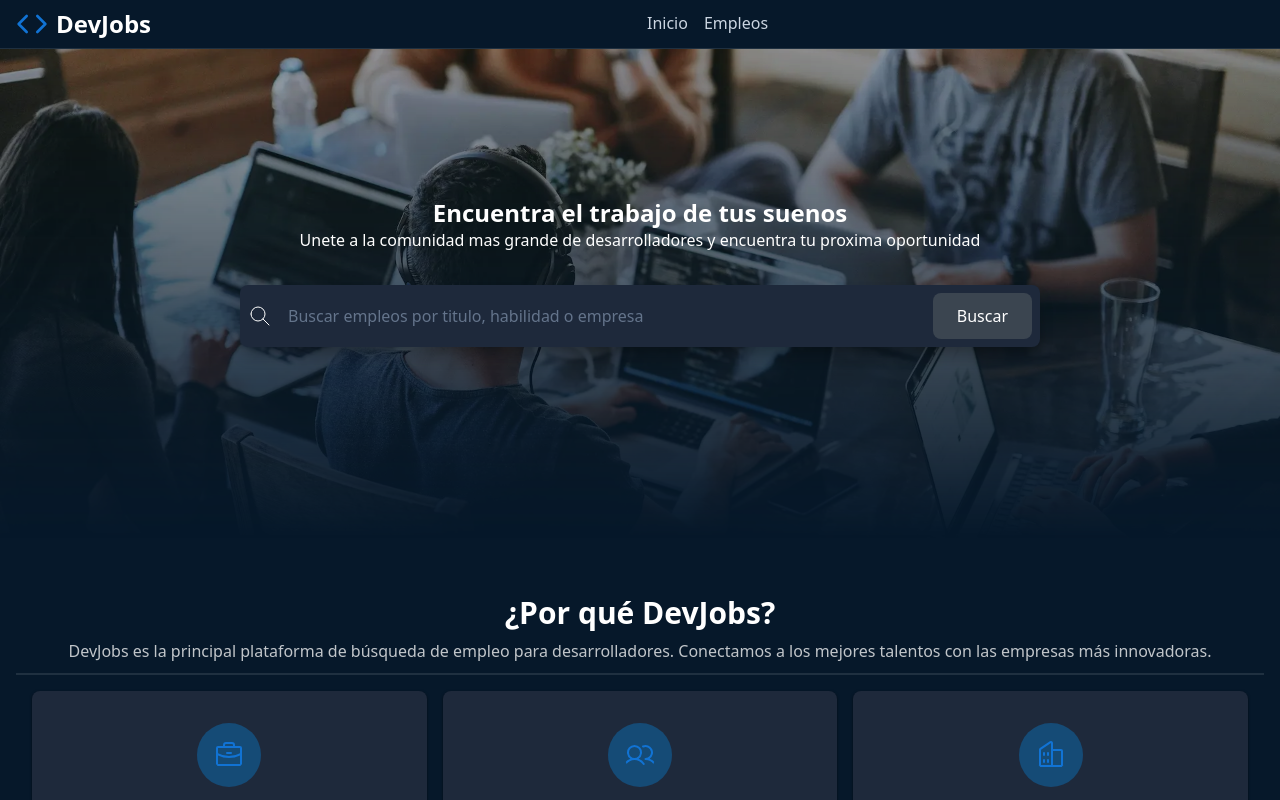
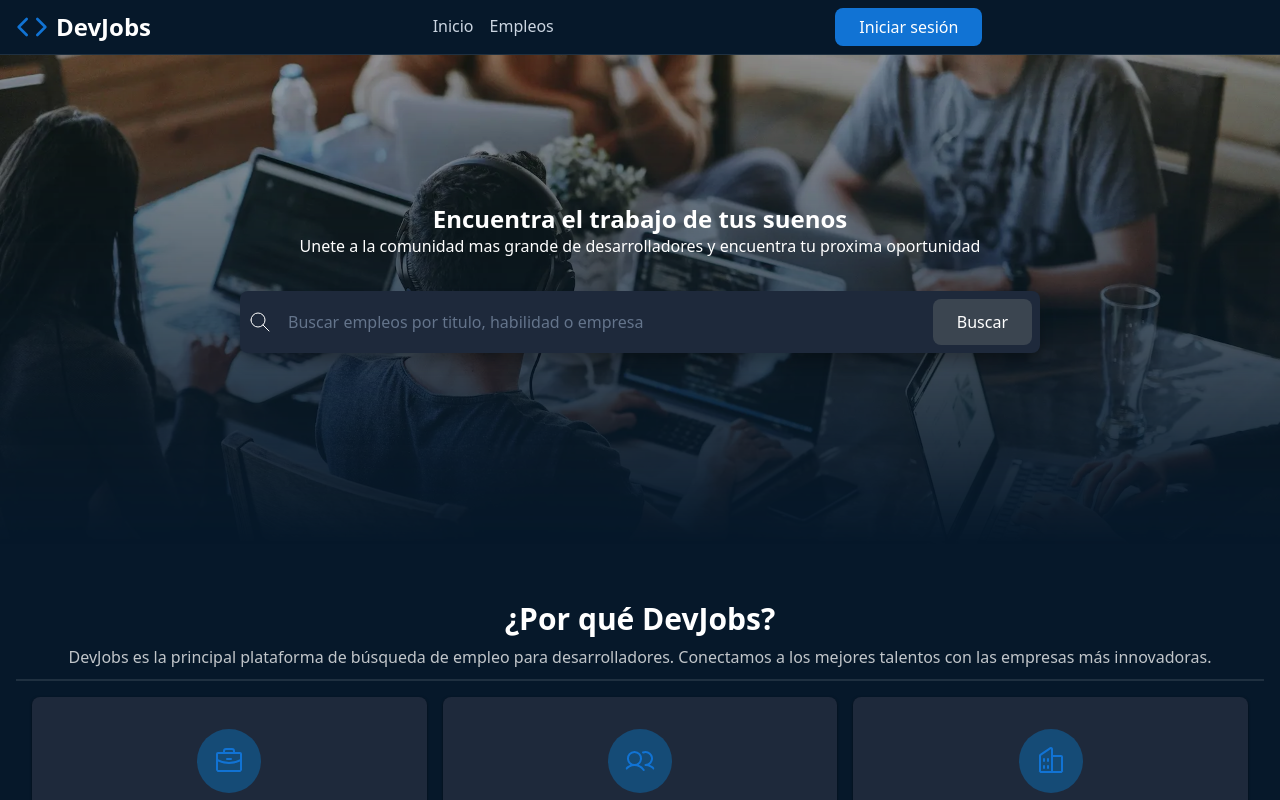
Before and after one commit to andresvaldezt/react-router-zustand, a React (Vite) app: page / in a window 1280 px wide. Shown: the top 800 px of the page. Built offline with nearby package versions, Linux system fonts and the light colour scheme.

Commit message:
Implement authentication context

```diff
--- a/src/App.jsx
+++ b/src/App.jsx
@@ -2,6 +2,7 @@ import { lazy, Suspense } from 'react'
 import{ Routes, Route } from 'react-router'
 import { Header } from './components/Header.jsx'
 import { Footer } from './components/Footer.jsx'
+import { useState } from 'react'
 
 const HomePage = lazy(() => import('./pages/Home.jsx'))
 const SearchPage = lazy(() => import('./pages/Search.jsx'))
@@ -13,7 +14,7 @@ function App() {
 
   return (
     <>
-    <Header/>
+    <Header />
     <Suspense fallback={<div style={{maxWidth: '1280px', margin: '0 auto', padding: '0 1rem' }}>Cargando...</div>}>
       <Routes>
         <Route path="/" element={ <HomePage/> } />
--- a/src/components/Header.jsx
+++ b/src/components/Header.jsx
@@ -1,7 +1,12 @@
 import { Link } from "./Link"
 import { NavLink } from "react-router"
+import { useContext } from "react"
+import { AuthContext } from "../context/AuthContext"
 
 export function Header(){
+
+    const { isLoggedIn, login, logout } = useContext(AuthContext)
+
     return(
         <header>
             <Link href="/" style={{textDecoration: 'none'}}>
@@ -29,6 +34,13 @@ export function Header(){
                         Empleos
                 </NavLink>
             </nav>
+
+            {
+                isLoggedIn
+                    ? <button className={`job-apply-button`} onClick={logout}>Cerrar sesión</button>
+                    : <button className={`job-apply-button`} onClick={login}>Iniciar sesión</button>
+            }
+
             <div>
                 <devjobs-avatar
                 service="google"
--- /dev/null
+++ b/src/context/AuthContext.jsx
@@ -0,0 +1,25 @@
+import { createContext, useState } from "react";
+
+export const AuthContext = createContext()
+
+export function AuthProvider ({ children }){
+    const [isLoggedIn, setIsLoggedIn] = useState(false)
+
+    const login = () => {
+        setIsLoggedIn(true)
+    }
+
+    const logout = () => {
+        setIsLoggedIn(false)
+    }
+
+    const value = {
+        isLoggedIn,
+        login,
+        logout,
+    }
+
+    return <AuthContext value={value}>
+        {children}
+    </AuthContext>
+}
--- a/src/main.jsx
+++ b/src/main.jsx
@@ -1,11 +1,14 @@
 import { StrictMode } from 'react'
 import { BrowserRouter } from 'react-router'
+import { AuthProvider } from './context/AuthContext.jsx'
 import { createRoot } from 'react-dom/client'
 import './index.css'
 import App from './App.jsx'
 
 createRoot(document.getElementById('root')).render(
   <BrowserRouter>
-    <App />
+    <AuthProvider>
+      <App /> {/**children */}
+    </AuthProvider>
   </BrowserRouter>,
 )
--- a/src/pages/Detail.jsx
+++ b/src/pages/Detail.jsx
@@ -1,8 +1,9 @@
-import { useState, useEffect } from "react"
+import { useState, useEffect, useContext } from "react"
 import {  useParams, useNavigate } from "react-router"
 import { Link } from "../components/Link"
 import snarkdown from "snarkdown"
 import styles from "./Detail.module.css"
+import { AuthContext } from "../context/AuthContext"
 
 
 function JobSection({ title, content }){
@@ -20,13 +21,9 @@ function JobSection({ title, content }){
     )
 }
 
-export default function JobDetail(){
-    const { jobId } = useParams()
-    const navigate = useNavigate()
+function DetailApplyButton () {
 
-    const [job, setJob] = useState(null)
-    const [loading, setLoading] = useState(true)
-    const [err, setError] = useState(null)
+    const { isLoggedIn } = useContext(AuthContext)
     const [isApplied,setIsApplied] = useState(false)
 
     const text = isApplied ? 'Aplicado' : 'Aplicar';
@@ -35,6 +32,21 @@ export default function JobDetail(){
     function handleClick(){
         setIsApplied(!isApplied)
     }
+
+    return (
+        <button disabled={!isLoggedIn} className={`job-apply-button ${buttonClass}`} onClick={handleClick}>
+            {isLoggedIn ? text : "Inicia sesión para aplicar"}
+        </button>
+    )
+}
+
+export default function JobDetail({ isLoggedIn }){
+    const { jobId } = useParams()
+    const navigate = useNavigate()
+
+    const [job, setJob] = useState(null)
+    const [loading, setLoading] = useState(true)
+    const [err, setError] = useState(null)
 
     useEffect(() => {
         fetch(`https://jscamp-api.vercel.app/api/jobs/${jobId}`)
@@ -95,9 +107,7 @@ export default function JobDetail(){
                             {job.empresa} - {job.ubicacion}
                         </p>
                     </div>
-                    <button className={`job-apply-button ${buttonClass}`} onClick={handleClick}>
-                        {text}
-                    </button>
+                    <DetailApplyButton></DetailApplyButton>
                     <JobSection title="Descripcion del puesto" content={job.content.description}/>
                     <JobSection title="Responsabilidades" content={job.content.responsibilities}/>
                     <JobSection title="Requisitos" content={job.content.requirements}/>
```
